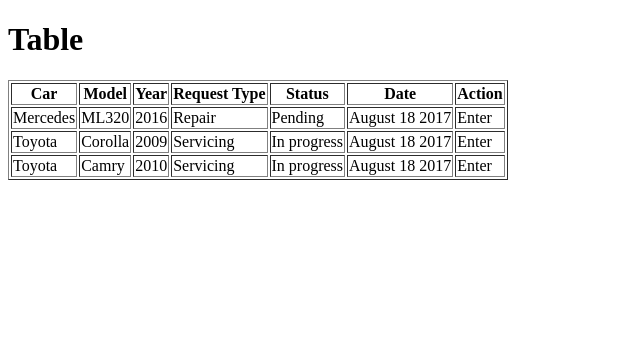
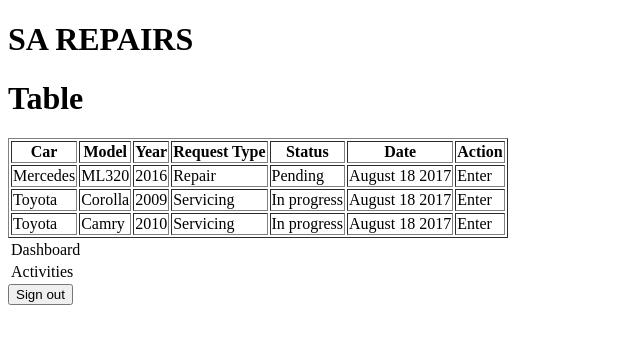
Before and after one commit to timiakin/Maintenance-Tracker, a plain HTML site: page Dashboardpage.html in a window 1280 px wide. Shown: the whole page, without its empty margins (0-640 px from the left). Drawn offline with Linux system fonts and the light colour scheme.

Commit message:
add a side bar to the page

```diff
--- a/Dashboardpage.html
+++ b/Dashboardpage.html
@@ -1,12 +1,16 @@
 
-<!-- user must be able to see the status of his/her past and present request-->
+<!-- user should have access to the dashboard and requests-->
 <!DOCTYPE html>
 <html>
 <head>
 	<title>UserDashboard</title>
+
 </head>
+
+<h1>SA REPAIRS</h1>
 <body>
 	<h1><b> Table</b></h1>
+
 
 	<table border="1">
 		<tr id= header>
@@ -60,5 +64,35 @@
 
 	</table>
 
+
+			<table>
+				<tr >
+			<td>Dashboard</td>
+			</tr>
+			<tr>
+			<td>Activities</td>
+			</tr>
+
+			</table>
+
+
+
+
+
+
+
+
+
+
+
+
+
+
+
+
+
+
+	<button>Sign out</button>
+
 </body>
 </html>
```
